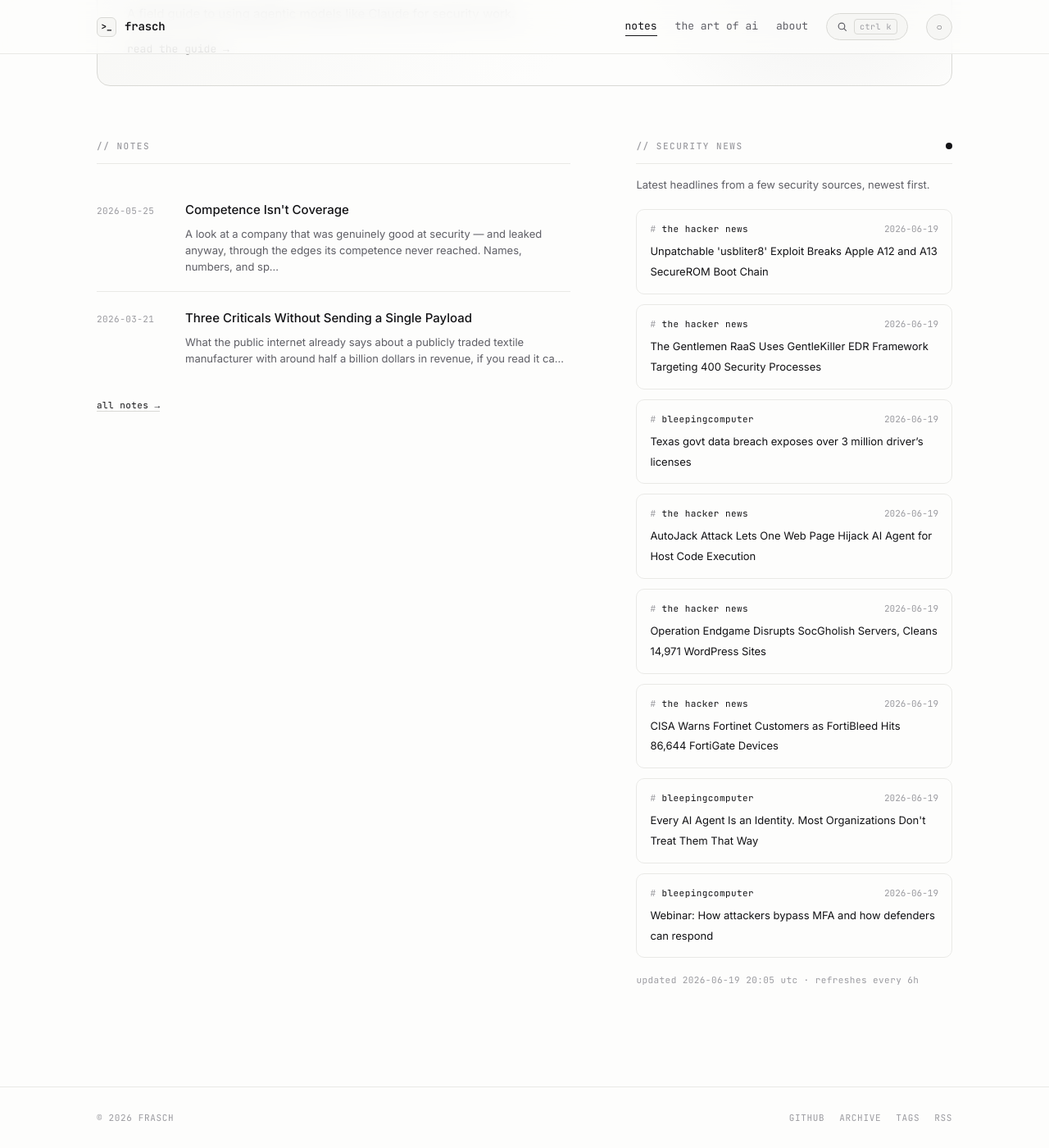
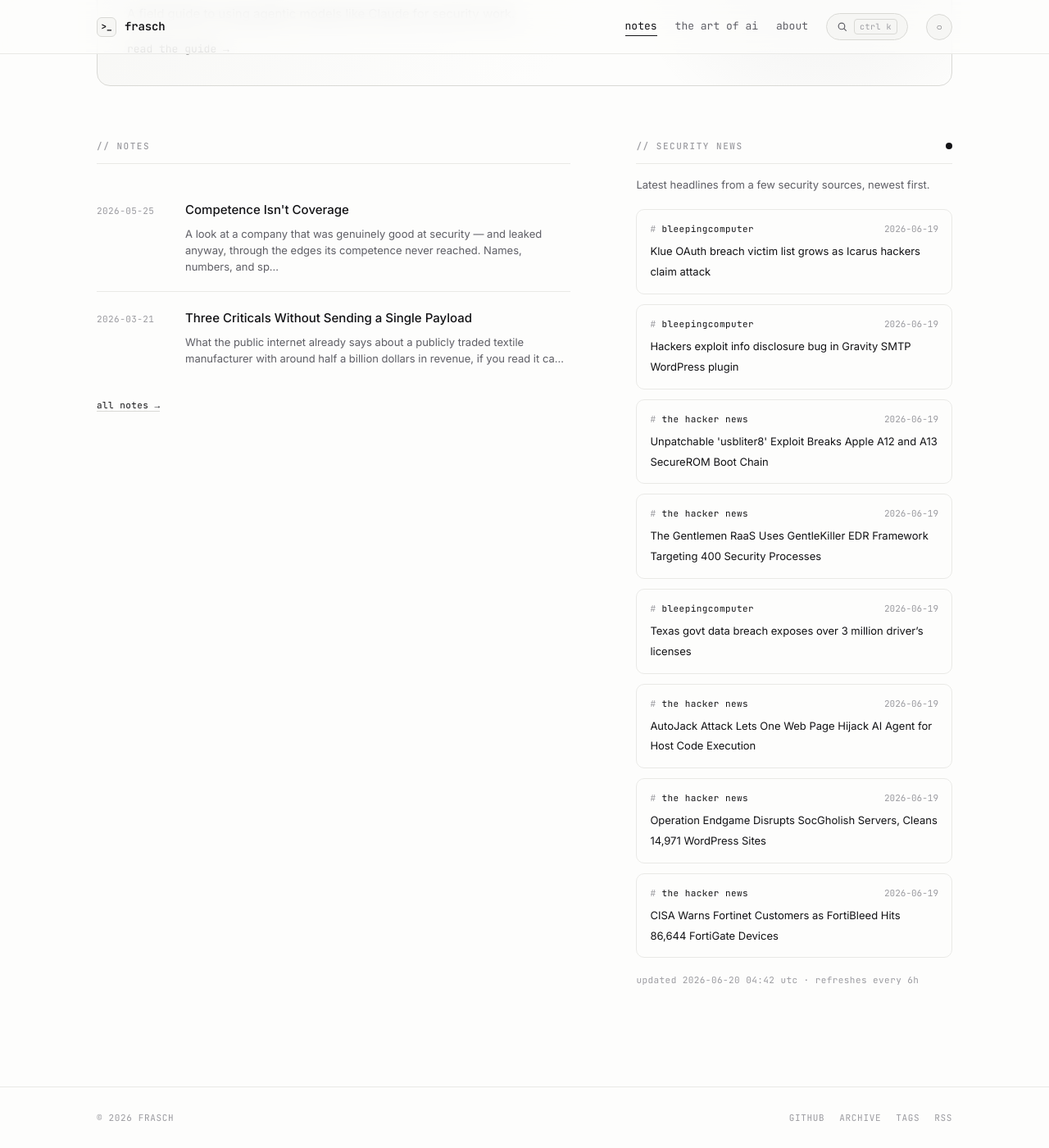
Before and after one commit to whoisfrasch/frasch, a Jekyll site: the page built from index.html, in a window 1280 px wide and 1400 px high, scrolled down 615 px. Shown: the whole window at 82% size. Built offline with Jekyll 4.4.1, drawn with Linux system fonts in a browser that asks for light colours.

Commit message:
Refresh security news feed

```diff
--- a/_data/news.json
+++ b/_data/news.json
@@ -1,6 +1,18 @@
 {
-  "updated": "2026-06-19T20:05:05Z",
+  "updated": "2026-06-20T04:42:34Z",
   "items": [
+    {
+      "source": "bleepingcomputer",
+      "title": "Klue OAuth breach victim list grows as Icarus hackers claim attack",
+      "link": "https://www.bleepingcomputer.com/news/security/klue-oauth-breach-victim-list-grows-as-icarus-hackers-claim-attack/",
+      "date": "2026-06-19T22:31:04Z"
+    },
+    {
+      "source": "bleepingcomputer",
+      "title": "Hackers exploit info disclosure bug in Gravity SMTP WordPress plugin",
+      "link": "https://www.bleepingcomputer.com/news/security/hackers-exploit-info-disclosure-bug-in-gravity-smtp-wordpress-plugin/",
+      "date": "2026-06-19T20:25:02Z"
+    },
     {
       "source": "the hacker news",
       "title": "Unpatchable 'usbliter8' Exploit Breaks Apple A12 and A13 SecureROM Boot Chain",
@@ -36,18 +48,6 @@
       "title": "CISA Warns Fortinet Customers as FortiBleed Hits 86,644 FortiGate Devices",
       "link": "https://thehackernews.com/2026/06/cisa-warns-fortinet-customers-as.html",
       "date": "2026-06-19T14:00:21Z"
-    },
-    {
-      "source": "bleepingcomputer",
-      "title": "Every AI Agent Is an Identity. Most Organizations Don't Treat Them That Way",
-      "link": "https://www.bleepingcomputer.com/news/security/every-ai-agent-is-an-identity-most-organizations-dont-treat-them-that-way/",
-      "date": "2026-06-19T13:10:19Z"
-    },
-    {
-      "source": "bleepingcomputer",
-      "title": "Webinar: How attackers bypass MFA and how defenders can respond",
-      "link": "https://www.bleepingcomputer.com/news/security/webinar-how-attackers-bypass-mfa-and-how-defenders-can-respond/",
-      "date": "2026-06-19T12:12:20Z"
     }
   ]
 }
```
